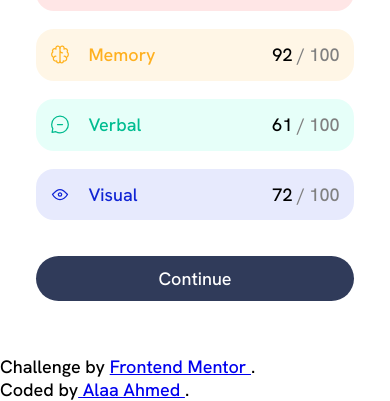
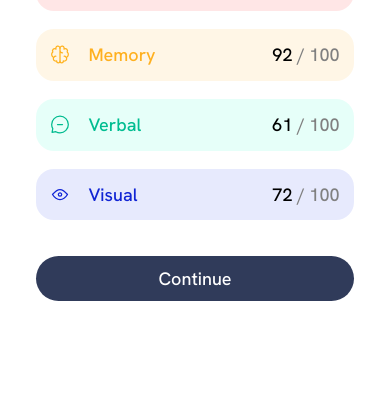
Before and after one commit to AlaaAhmedAbdalhalim/Front-end-Mentor, a plain HTML site: page index.html in a window 390 px wide. Shown: the part 591-992 px from the top of the page. After the commit the page ends 928 px from the top, so only its background shows below. Drawn offline with Linux system fonts and the light colour scheme.

Commit message:
Secand Submit

```diff
--- a/index.html
+++ b/index.html
@@ -59,12 +59,5 @@
   </div>
  </div>
 
-
-  <div class="attribution">
-    <div class="coded">
-      <p> Challenge by  <a href="https://www.frontendmentor.io?ref=challenge" target="_blank"> Frontend Mentor </a>.</p>
-    </div>
-      <p >Coded by<a href="#"> Alaa Ahmed </a>. </p>
-  </div>
 </body>
 </html>
--- a/style.css
+++ b/style.css
@@ -7,8 +7,7 @@
 .parent{
     display: flex;
     justify-content: center;
-    align-self: center;
-    margin-top: 10%;
+    margin-top: 10rem;
 }
 .left_side{
     display: flex;
@@ -118,12 +117,6 @@
     padding: 0.6rem;
     color: hsl(0, 0%, 100%);
 }
-.attribution{
-    display: flex;
-    justify-content: center;
-    margin-top: 1rem;
-
-}
 @media  (min-width:319px )and (max-width:425px){
     .parent{
         display: block;
@@ -142,10 +135,4 @@
     .continue{
         width: 100%;
     }
-    .attribution{
-        font-size: 0.3rem;
-        display: flex;
-        flex-direction: column;
-    }
-
 }
```
